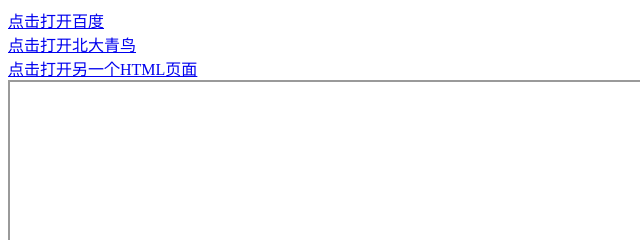
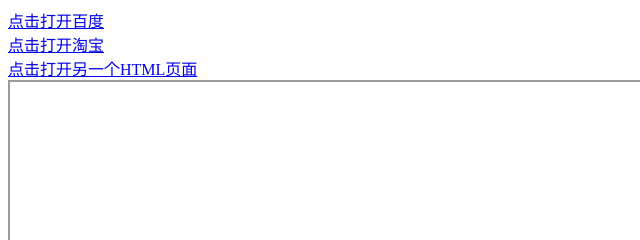
Before and after one commit to web2-yangyi/homework3, a plain HTML site: page 1.html in a window 1280 px wide. Shown: the top 240 px of the page, 0-640 px from the left. Drawn offline with Linux system fonts and the light colour scheme.

Commit message:
Update 1.html

```diff
--- a/1.html
+++ b/1.html
@@ -7,7 +7,7 @@
 	</head>
 	<body>
 		<a href="https://www.baidu.com/" target="beida">点击打开百度</a><br />
-		<a href="http://www.0551accp.com/" target="beida">点击打开北大青鸟</a><br />
+		<a href="https://www.taobao.com/" target="beida">点击打开淘宝</a><br />
 		<a href="2.html" target="beida">点击打开另一个HTML页面</a><br />
 		<iframe name="beida" width="100%" height="500px"></iframe>
 	</body>
```
